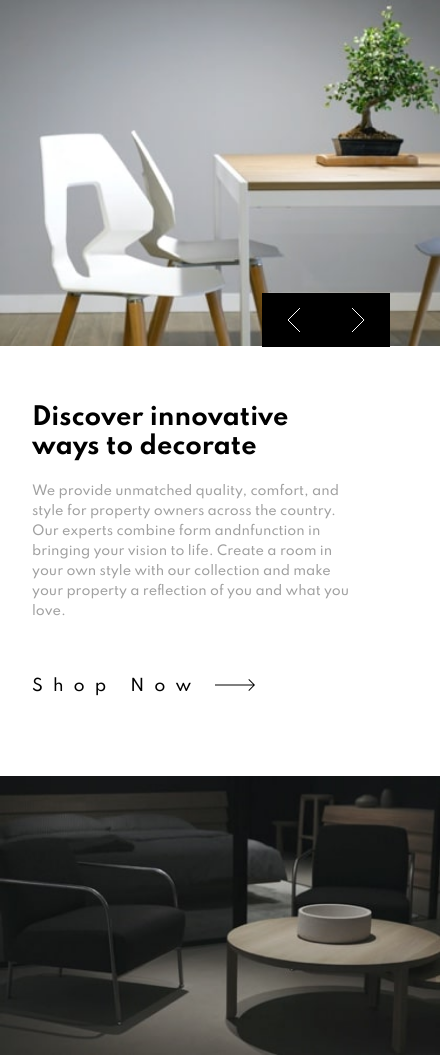
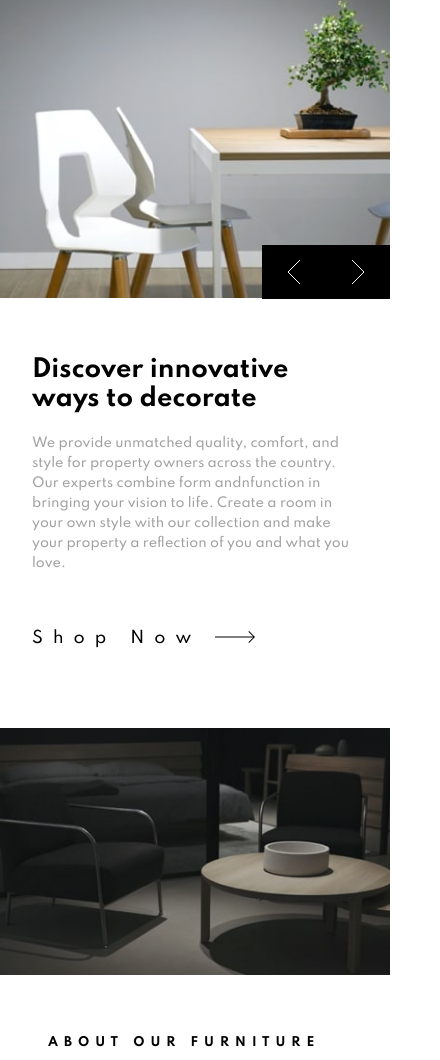
Before and after one commit to michael-2509/room-homepage-master, a plain HTML site: page index.html in a window 390 px wide. Shown: the part 65-1125 px from the top of the page, 440 px wide, since content can reach past the window. Drawn offline with Linux system fonts and the light colour scheme.

Commit message:
responsiveness

```diff
--- a/index.html
+++ b/index.html
@@ -76,7 +76,7 @@
        <div class="slideTwo allSlide">
          <h1>We are available all across the globe</h1>
          <p>
-           With stores all over the world, it's easy for you to find furniture for your home or place of business.
+           With stores all over the world, it is easy for you to find furniture for your home or place of business.
            Locally, we’re in most major cities throughout the country. Find the branch nearest you using our
            store locator. Any questions? Don't hesitate to contact us today.
          </p>
--- a/main.css
+++ b/main.css
@@ -11,31 +11,28 @@
 }
 
 body {
-    /* background-color: rgb(67, 67, 15); */
     font-family: 'spartan', sans-serif;
     margin: 0;
-   /* width: 100vw; */
-    max-width: 100%;
+    width: 100vw;
 }
 
 h1 {
     font-weight: 700;
     margin-top: 3.5rem;
+}
 
-}
 p {
     color: var(--Dark-Gray);
     font-size: 0.8rem;
     font-weight: 500;
     line-height: 20px;
     margin-bottom: 3.5rem;
-
 }
-
 
 header {
     z-index: 10;
 }
+
 .flex {
     display: flex;
     align-items: center;
@@ -44,11 +41,10 @@ header {
 
 .flex div {
     padding: 20px 0;
-   z-index: 20;
+    z-index: 20;
 }
 
  .flex .hamburger {
-    /* display: none; */
     margin-left: -140px;
     z-index: 50;
 }
@@ -65,8 +61,8 @@ header {
 .flex .cancel.appear{
     display: flex;
 }
+
 .flex .logo {
-    /* display: none; */
     z-index: 20;
 }
 
@@ -97,7 +93,7 @@ header {
 }
 
 .slides .image-container .mob_image {
-    width: 440px;
+    width: 100%;
 }
 
 
@@ -133,14 +129,11 @@ header {
     font-weight: 500;
     letter-spacing: 10px;
     text-decoration: none;
-    /* margin-top: 3rem; */
 }
-
 
 .one  {
    margin-top: -70px;
 }
-
 
 .two {
     display: none;
@@ -157,9 +150,9 @@ header {
 
 .four {
     padding-top: 5rem;
-    width: 440px;
+    width: 100%;
+}
 
-}
 
 .about_furniture .allSlide h1 {
     font-size: 12px;
@@ -175,12 +168,14 @@ header {
 }
 
 
+.six {
+    width:100%;
+}
 
 @media screen and (min-width:760px){
     body {
         /* background-color: yellow; */
         max-width: 100%;
-
     }
 
     .flex {
```
